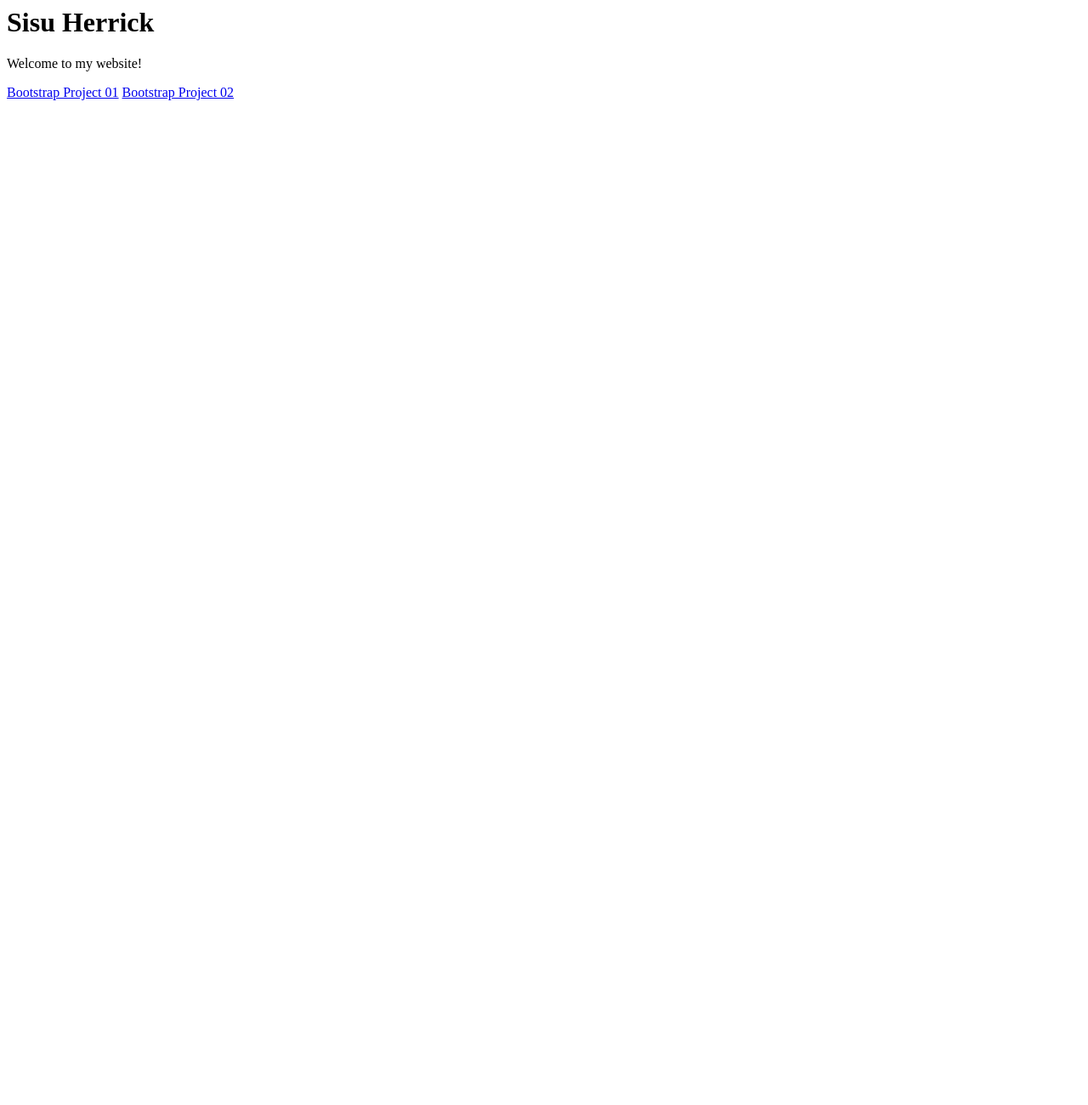
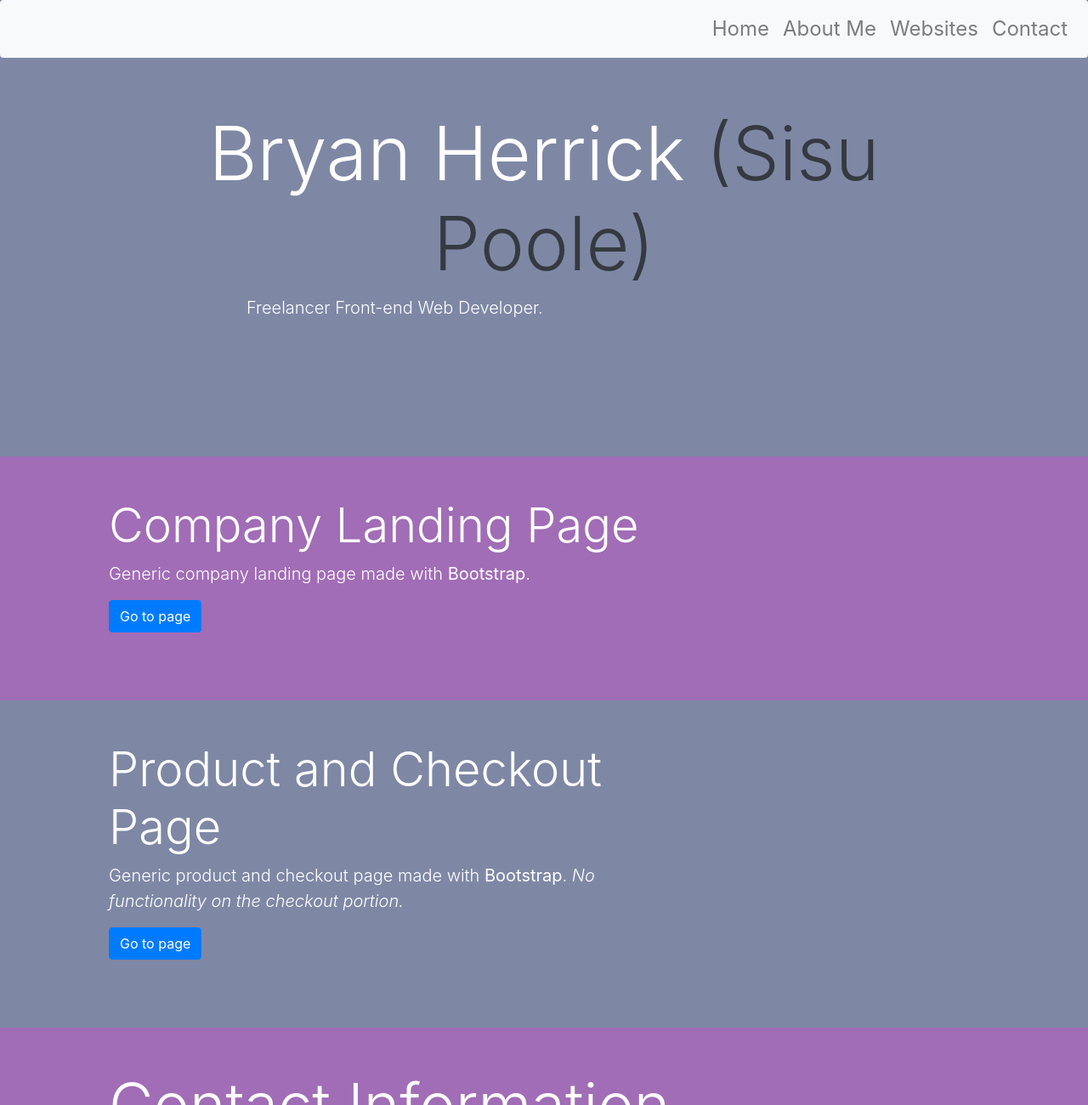
Before and after one commit to Kitsutech/kitstuech.github.io, a plain HTML site: page index.html in a window 1280 px wide. Shown: the top 1300 px of the page at 85% size. Before the commit the page ends 800 px from the top, so only its background shows below. Drawn offline with nearby package versions, Linux system fonts and the light colour scheme.

Commit message:
Remade landing page

```diff
--- a/bootstrap02/styles/style.css
+++ b/bootstrap02/styles/style.css
@@ -51,7 +51,3 @@ header .overlay {
     opacity: 0.7;
     z-index: 1;
 }
-
-h1 {
-    color: white;
-}
--- a/index.html
+++ b/index.html
@@ -1,10 +1,82 @@
-<html>
+<!DOCTYPE html>
+<html lang="en">
+<head>
+  <meta charset="UTF-8">
+  <meta name="viewport" content="width=device-width, initial-scale=1.0">
+  <title>Kitsutech | Home</title>
+  <link rel="stylesheet" href="styles/style.css">
+</head>
+<body>
+  <nav class="navbar navbar-expand-lg navbar-light bg-light rounded fixed-top">
+    <button class="navbar-toggler" type="button" data-toggle="collapse" data-target="#navbar" aria-controls="navbar" aria-expanded="false" aria-label="Toggle navigation">
+        <span class="navbar-toggler-icon"></span>
+    </button>
 
-  <body>
-    <h1>Sisu Herrick</h1>
-    <p>Welcome to my website!</p>
-    <a href="bootstrap01/company-root.html">Bootstrap Project 01</a>
-    <a href="bootstrap02/product-page.html">Bootstrap Project 02</a>
-  </body>
+    <div class="collapse navbar-collapse" id="navbar">
+        <ul class="navbar-nav ml-auto">
+            <li class="nav-item"><a class="nav-link" href="#">Home</a></li>
+            <li class="nav-item"><a class="nav-link" href="#about">About Me</a></li>
+            <li class="nav-item"><a class="nav-link" href="#websites">Websites</a></li>
+            <li class="nav-item"><a class="nav-link" href="#contact">Contact</a></li>
+        </ul>
+    </div>
+  </nav>
 
+  <div id="about" class="align-items-center">
+    <div class="row text-center block block-1">
+      <h1 class="display-2">Bryan Herrick <span class="text-dark">(Sisu Poole)</span></h1>
+      <div class="col-md-8 mb-3">
+        <p class="lead">Freelancer Front-end Web Developer.</p>
+      </div>
+    </div>
+  </div>
+
+  <div id="websites" class="align-items-center">
+    <div class="row featurette align-items-center py-5 block block-2">
+      <div class="col-md-8 mb-3">
+        <h2 class="display-4">
+          Company Landing Page
+        </h2>
+        <p class="lead">
+          Generic company landing page made with <strong>Bootstrap</strong>.
+        </p>
+        <p>
+          <a href="bootstrap01/company-root.html" class="btn btn-primary">Go to page</a>
+        </p>
+      </div>
+    </div>
+
+    <div class="row featurette py-5 block block-1">
+      <div class="col-md-8 mb-3">
+        <h2 class="display-4">
+          Product and Checkout Page
+        </h2>
+        <p class="lead">
+          Generic product and checkout page made with <strong>Bootstrap</strong>. <span class="font-italic">No functionality on the checkout portion.</span>
+        </p>
+        <p>
+          <a href="bootstrap02/product-page.html" class="btn btn-primary">Go to page</a>
+        </p>
+      </div>
+    </div>
+  </div>
+
+  <div id="contact" class="align-items-center">
+    <div class="row py-5 block block-2">
+      <div class="col-md-12 mb-3">
+        <h2 class="display-3">Contact Information</h2>
+      </div>
+      <div class="col-md-4 mb-3">
+        <h4 class="text-white">Click to email me at:</h4>
+      </div>
+      <div class="col-md-8 mb-3">
+        <a href="mailto:kitsutech@live.com">kitsutech@live.com</a>
+      </div>
+    </div>
+  </div>
+  <script src="https://code.jquery.com/jquery-3.2.1.slim.min.js" integrity="sha384-KJ3o2DKtIkvYIK3UENzmM7KCkRr/rE9/Qpg6aAZGJwFDMVNA/GpGFF93hXpG5KkN" crossorigin="anonymous"></script>
+  <script src="https://cdn.jsdelivr.net/npm/popper.js@1.12.9/dist/umd/popper.min.js" integrity="sha384-ApNbgh9B+Y1QKtv3Rn7W3mgPxhU9K/ScQsAP7hUibX39j7fakFPskvXusvfa0b4Q" crossorigin="anonymous"></script>
+  <link rel="stylesheet" href="https://cdn.jsdelivr.net/npm/bootstrap@4.0.0/dist/css/bootstrap.min.css" integrity="sha384-Gn5384xqQ1aoWXA+058RXPxPg6fy4IWvTNh0E263XmFcJlSAwiGgFAW/dAiS6JXm" crossorigin="anonymous">
+  <script src="https://cdn.jsdelivr.net/npm/bootstrap@4.0.0/dist/js/bootstrap.min.js" integrity="sha384-JZR6Spejh4U02d8jOt6vLEHfe/JQGiRRSQQxSfFWpi1MquVdAyjUar5+76PVCmYl" crossorigin="anonymous"></script>
+</body>
 </html>
--- /dev/null
+++ b/styles/style.css
@@ -0,0 +1,32 @@
+html,
+body {
+    width: 100%;
+    height: 100%;
+    margin: 0 auto;
+}
+
+.block {
+    color: white;
+    align-content: center;
+    padding: 10%;
+}
+
+.block-1 {
+    background-color: #7e88a5;
+}
+
+.block-2 {
+    background-color: #a16db6;
+}
+
+a {
+    font-size: 1.5rem;
+}
+
+a::hover {
+    font-size: 1.6rem;
+}
+
+.full-page {
+    height: 100vh;
+}
```
